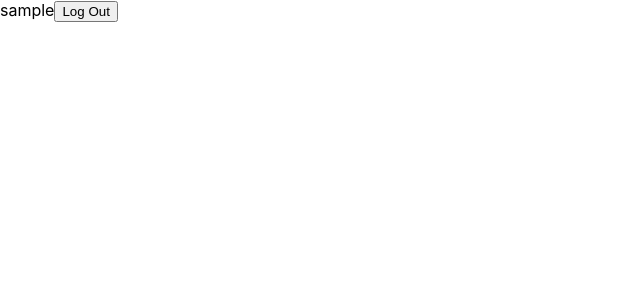
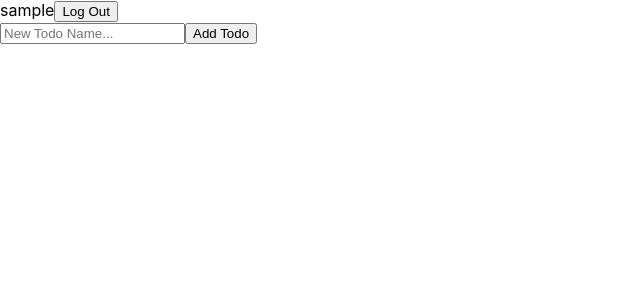
Before and after one commit to GuidoRial/todo-app-MERN, a React (Create React App) app in the folder client/: page / in a window 1280 px wide. Shown: the top 300 px of the page, without its empty margins (0-640 px from the left). Built offline with nearby package versions, Linux system fonts and the light colour scheme; no server answers; sample sign-in values are in the browser's storage.

Commit message:
added function to add todo

```diff
--- a/client/src/Components/Main/Main.js
+++ b/client/src/Components/Main/Main.js
@@ -1,28 +1,79 @@
-import React, { useEffect } from "react";
+import React, { useEffect, useState } from "react";
 import axios from "axios";
 import { useNavigate } from "react-router-dom";
 
 function Main({ user, setUser }) {
+    const [newTodo, setNewTodo] = useState("");
+    const [todos, setTodos] = useState([]);
     const navigate = useNavigate();
 
     useEffect(() => {
+        const getAllTodos = async () => {
+            try {
+                axios
+                    .get("http://localhost:4000/api/v1/todos/", {
+                        headers: {
+                            Authorization: `Bearer ${user.token}`,
+                        },
+                    })
+                    .then((res) => {
+                        console.log(res.data);
+                        setTodos(res.data);
+                    });
+            } catch (err) {
+                console.log(err);
+            }
+        };
         const data = localStorage.getItem("user");
         // Check if a user is stored on localStorage, if they are, then they'll be redirected to dashboard and viceversa
         if (data) {
             setUser(JSON.parse(data));
+            getAllTodos();
         }
     }, []);
+
+    console.log(todos);
 
     const handleLogOut = () => {
         setUser(null);
         localStorage.removeItem("user");
         navigate("/login");
     };
-    console.log(user);
+
+    const handleAddTodo = async (e) => {
+        e.preventDefault();
+        try {
+            axios
+                .post(
+                    "http://localhost:4000/api/v1/todos/",
+                    {
+                        name: newTodo
+                    },
+                    {
+                        headers: {
+                            Authorization: `Bearer ${user.token}`,
+                        },
+                    }
+                )
+                .then((res) => {
+                    setTodos([...todos, res.data]);
+                });
+        } catch (err) {
+            console.log(err);
+        }
+    };
+
     return (
         <div>
             {user?.user?.username || "Todo app"}
             <button onClick={handleLogOut}>Log Out</button>
+            <form onSubmit={handleAddTodo}>
+                <input
+                    placeholder="New Todo Name..."
+                    onChange={(e) => setNewTodo(e.target.value)}
+                />
+                <button type="submit">Add Todo</button>
+            </form>
         </div>
     );
 }
```
